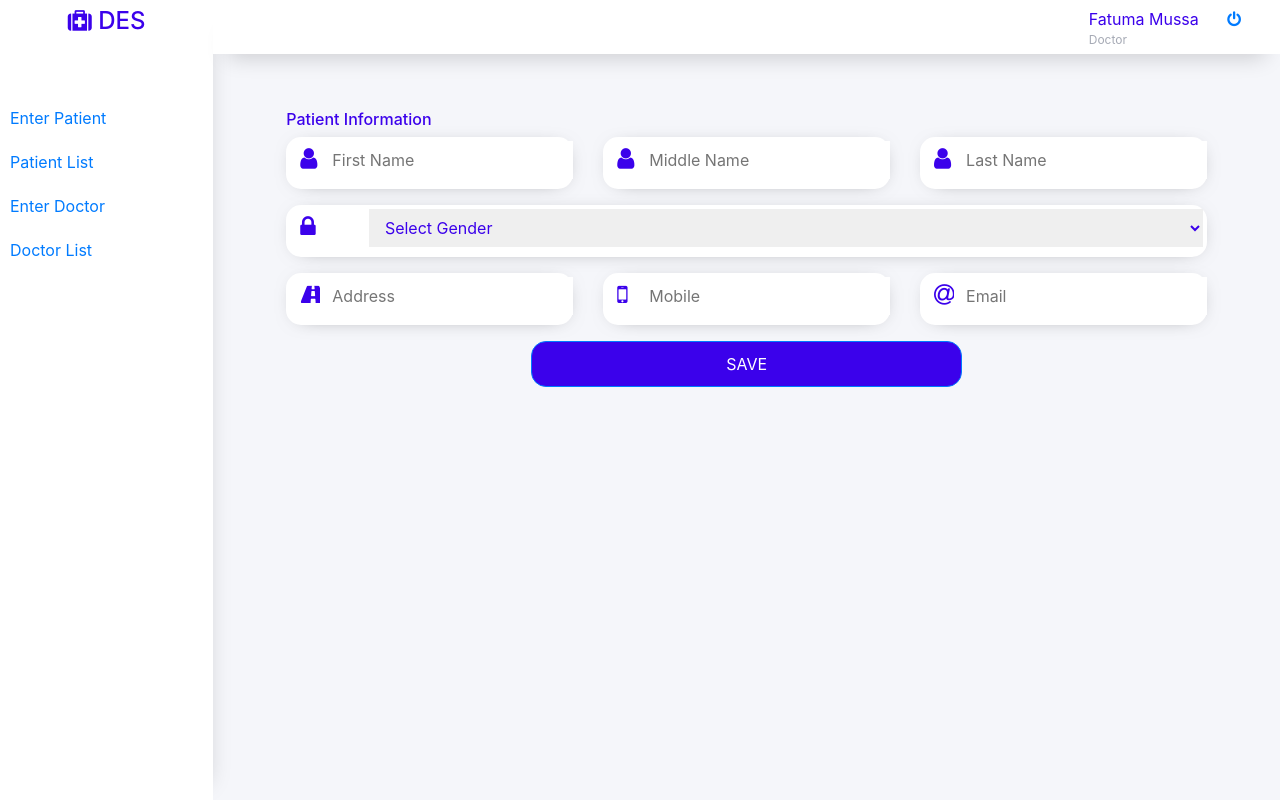
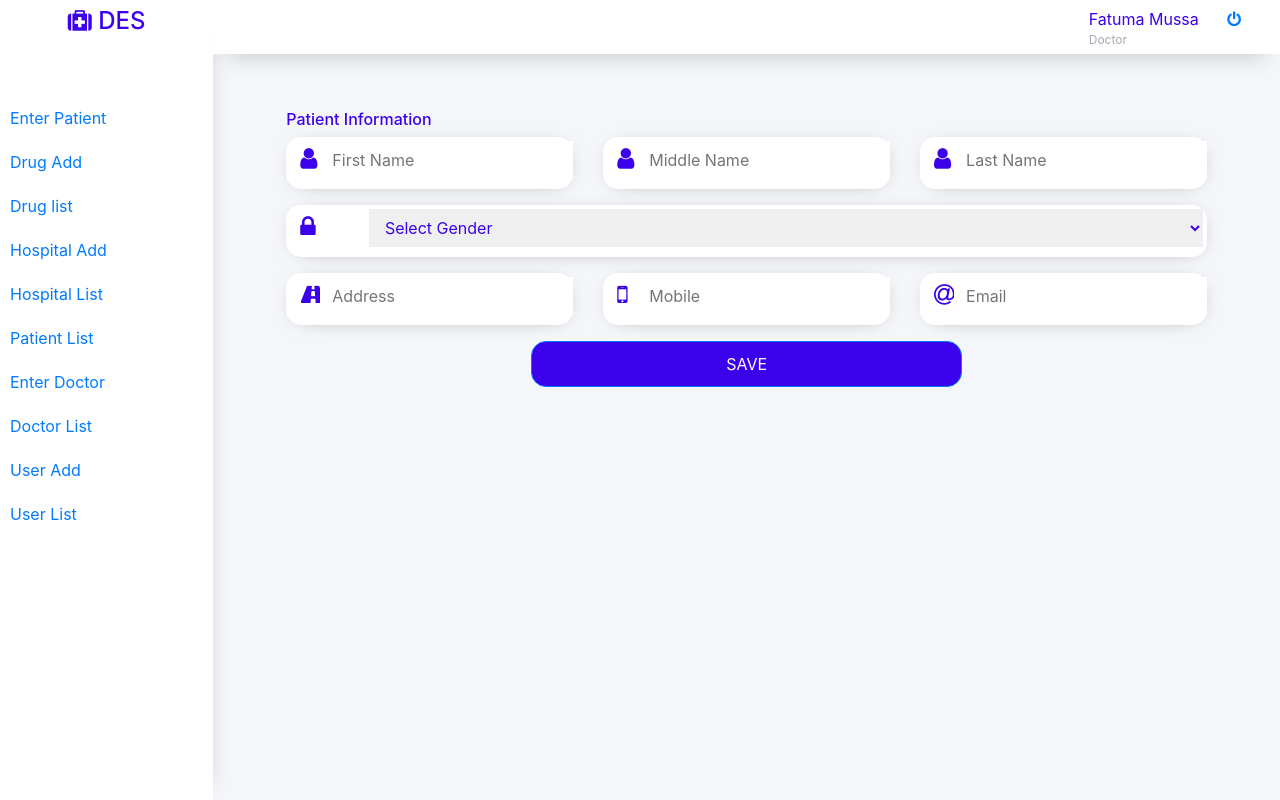
Before and after one commit to rachelmusa/DES, a CodeIgniter app: page /database/index.php/dashboard/home in a window 1280 px wide. Run offline with CodeIgniter, Linux system fonts and the light colour scheme; some libraries are stand-ins or nearby versions.

Commit message:
create the navigation on and editing

```diff
--- a/application/config/routes.php
+++ b/application/config/routes.php
@@ -55,8 +55,8 @@ $route['dashboard/hospital/add'] = 'dashboard/hospital_add';
 $route['dashboard/hospital/list'] = 'dashboard/hospital_list';
 $route['dashboard/drug/add'] = 'dashboard/drug_add';
 $route['dashboard/drug/list'] = 'dashboard/drug_list';
-$route['dashboard/doct/add'] = 'dashboard/doctor_add';
-$route['dashboard/doct/list'] = 'dashboard/doctor_list';
+$route['dashboard/doctor/add'] = 'dashboard/doctor_add';
+$route['dashboard/doctor/list'] = 'dashboard/doctor_list';
 $route['dashboard/patient/list'] = 'dashboard/patient_list';
 $route['dashboard/user/home'] = 'dashboard/home';
 $route['default_controller'] = 'users';
--- a/application/views/nav.php
+++ b/application/views/nav.php
@@ -1,8 +1,14 @@
 <div class="col-md-2 des-nav-bar">
   <ul class="des-nav">
-    <li> <a href="#">Enter Patient</a> </li>
-    <li> <a href="#">Patient List</a> </li>
-    <li> <a href="#">Enter Doctor</a> </li>
-    <li> <a href="#">Doctor List</a> </li>
+    <li> <a href="<?php echo base_url('index.php/dashboard/home')?>">Enter Patient</a> </li>
+    <li> <a href="<?php echo base_url('index.php/dashboard/drug/add')?>">Drug Add</a> </li>
+    <li> <a href="<?php echo base_url('index.php/dashboard/drug/list')?>">Drug list</a> </li>
+    <li> <a href="<?php echo base_url('index.php/dashboard/hospital/add')?>">Hospital Add</a> </li>
+    <li> <a href="<?php echo base_url('index.php/dashboard/hospital/list')?>">Hospital List</a> </li>
+    <li> <a href="<?php echo base_url('index.php/dashboard/patient/list')?>">Patient List</a> </li>
+    <li> <a href="<?php echo base_url('index.php/dashboard/doctor/add')?>">Enter Doctor</a> </li>
+    <li> <a href="<?php echo base_url('index.php/dashboard/doctor/list')?>">Doctor List</a> </li>
+    <li> <a href="<?php echo base_url('index.php/dashboard/user/add')?>">User Add</a> </li>
+    <li> <a href="<?php echo base_url('index.php/dashboard/user/list')?>">User List</a> </li>
   </ul>
 </div>
```
Also changed, not shown: application/views/drug_add.php (renamed from application/views/drugs_add.php).
